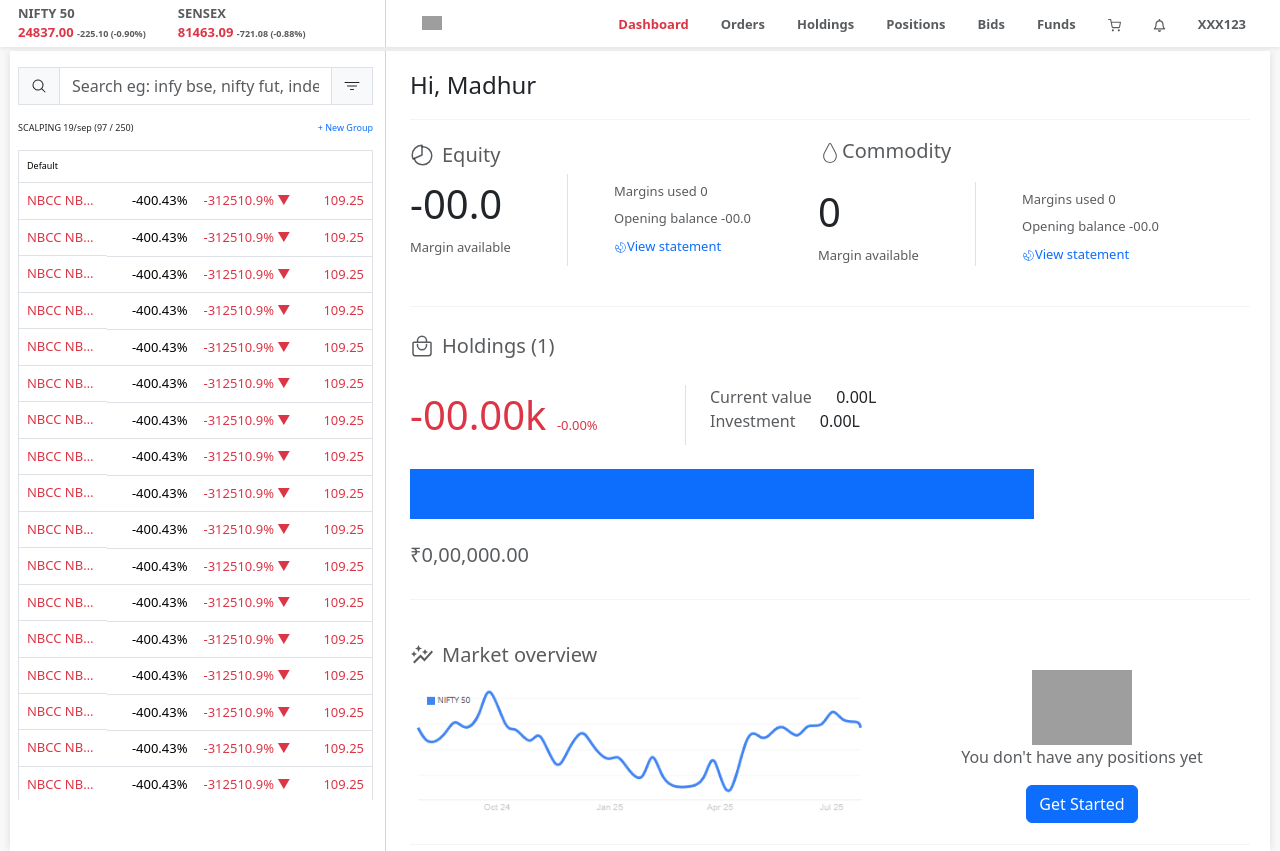
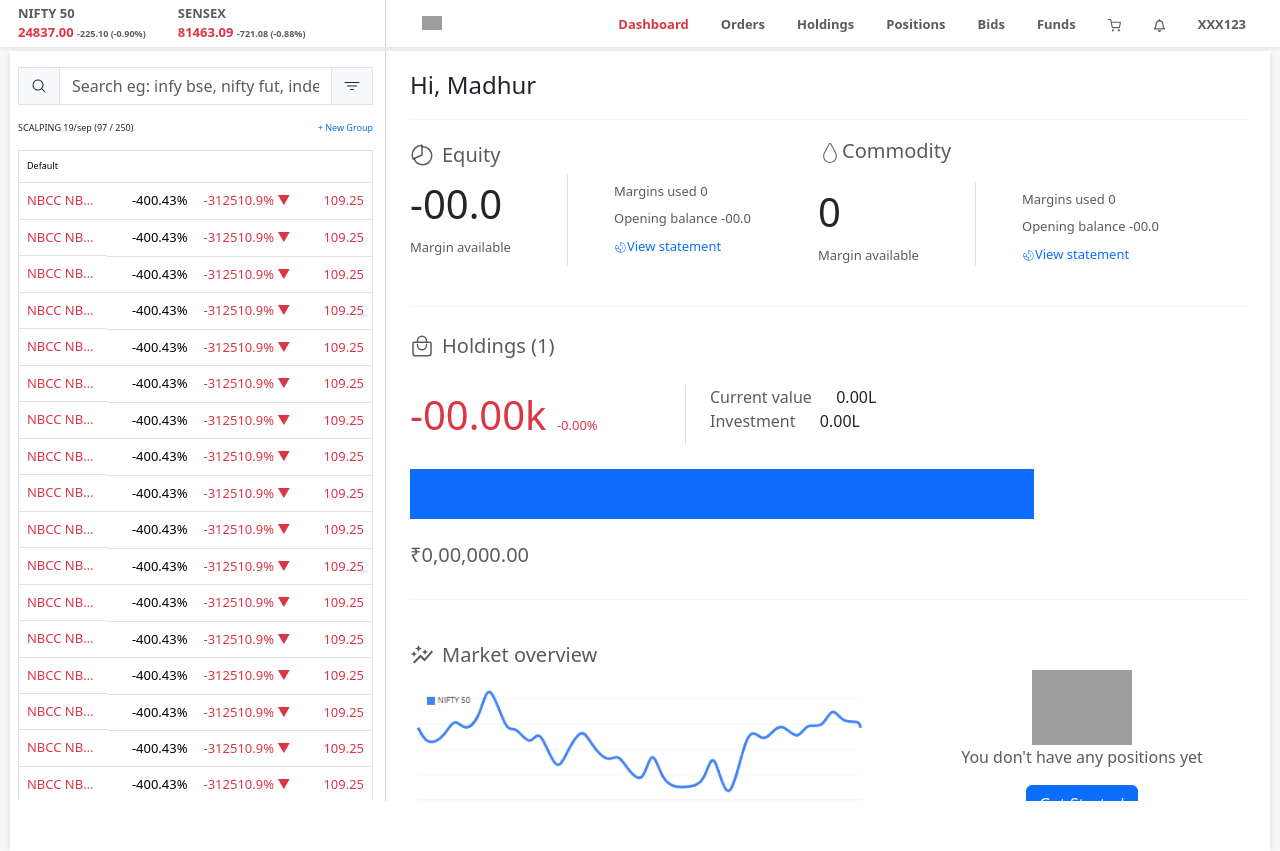
Before and after one commit to madhursharma026/zerodha-clone, a Next.js app: page / in a window 1280 px wide. Built offline with nearby package versions, Linux system fonts and the light colour scheme; grey boxes are pictures that could not be loaded.

Commit message:
Padding Adjusted!

```diff
--- a/src/components/Dashboard/RightSidebar/RightSidebar.js
+++ b/src/components/Dashboard/RightSidebar/RightSidebar.js
@@ -17,7 +17,7 @@ export default function RightSidebar() {
     }
   }, [])
   return (
-    <Col className={`px-4 py-3 rightSidebarScrollContainer`}>
+    <Col className={`px-4 py-3 rightSidebarScrollContainer ${styles.Col}`}>
       <p className="fs-4">Hi, Madhur</p>
       <hr style={{ color: '#dad0d0' }} />
       <div className="row">
--- a/src/components/Dashboard/RightSidebar/RightSidebar.module.css
+++ b/src/components/Dashboard/RightSidebar/RightSidebar.module.css
@@ -7,3 +7,9 @@
         border-right: 1px solid #dee2e6;
     }
 }
+
+.Col {
+    overflow-y: auto;
+    max-height: calc(100vh - 50px);
+    padding-bottom: 1rem;
+}
--- a/src/components/Holdings/RightSidebar/RightSidebar.js
+++ b/src/components/Holdings/RightSidebar/RightSidebar.js
@@ -280,8 +280,6 @@ export default function RightSidebar() {
           </span>
         </div>
       </div>
-      <br />
-      <br />
     </Col>
   )
 }
--- a/src/components/Holdings/RightSidebar/RightSidebar.module.css
+++ b/src/components/Holdings/RightSidebar/RightSidebar.module.css
@@ -1,7 +1,9 @@
-/* Container spacing if needed */
 .Col {
     overflow-y: auto;
+    max-height: calc(100vh - 50px);
+    padding-bottom: 1rem;
 }
+
 
 .fs6Text {
     font-size: 14px;
```
